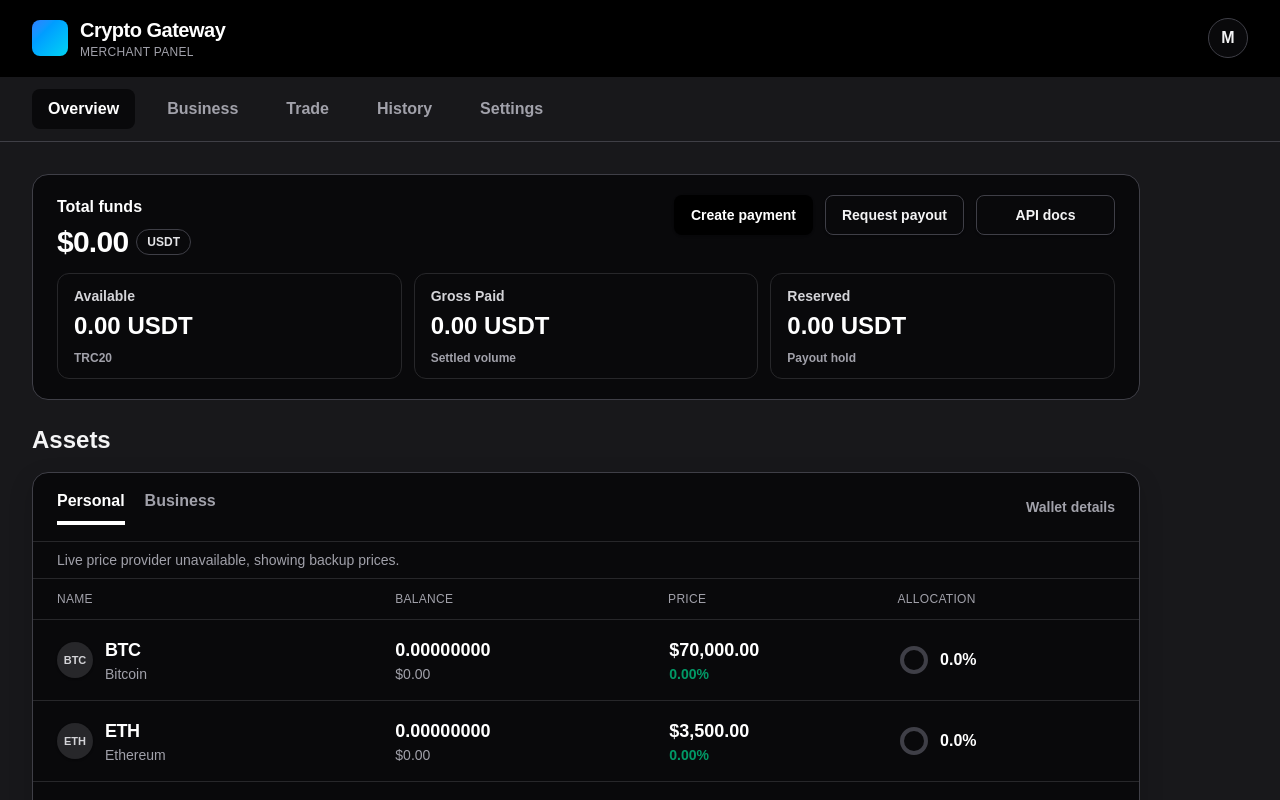
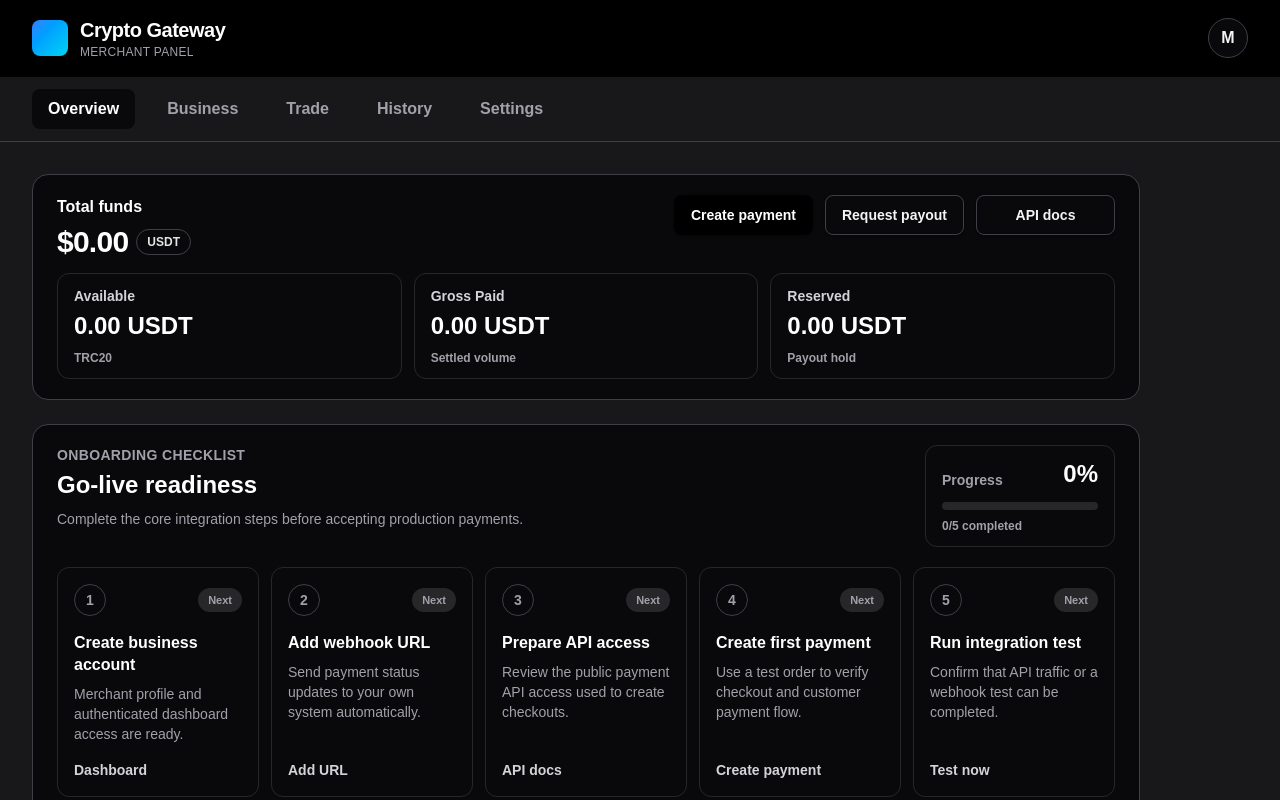
Before and after one commit to metaearnturkey2-coder/crypto-gateway-frontend, a Next.js app: page /overview in a window 1280 px wide. Shown: the top 800 px of the page. Built offline with nearby package versions, Linux system fonts and the light colour scheme; no server answers; sample sign-in values are in the browser's storage.

Commit message:
Add merchant onboarding checklist

```diff
--- a/src/app/overview/page.js
+++ b/src/app/overview/page.js
@@ -7,6 +7,19 @@ import { apiUrl } from "@/lib/api";
 
 export default function OverviewPage() {
   const [loading, setLoading] = useState(true);
+  const [merchant, setMerchant] = useState(null);
+  const [paymentStats, setPaymentStats] = useState({
+    total: 0,
+    paid: 0,
+    pending: 0,
+    expired: 0,
+  });
+  const [apiUsage, setApiUsage] = useState({
+    total: 0,
+    createCalls: 0,
+    statusCalls: 0,
+  });
+  const [webhookTestCompleted, setWebhookTestCompleted] = useState(false);
   const [available, setAvailable] = useState(0);
   const [grossPaid, setGrossPaid] = useState(0);
   const [reserved, setReserved] = useState(0);
@@ -101,11 +114,47 @@ export default function OverviewPage() {
       }
 
       try {
-        const res = await fetch(apiUrl("/api/merchant/dashboard"), {
-          headers: { Authorization: `Bearer ${token}` },
-        });
-        const data = await res.json();
-        const summary = data?.settlements?.summary;
+        const [dashboardRes, settlementsRes, paymentsRes, apiUsageRes, webhookTestRes] = await Promise.all([
+          fetch(apiUrl("/api/merchant/dashboard"), {
+            headers: { Authorization: `Bearer ${token}` },
+            cache: "no-store",
+          }),
+          fetch(apiUrl("/api/merchant/settlements"), {
+            headers: { Authorization: `Bearer ${token}` },
+            cache: "no-store",
+          }),
+          fetch(apiUrl("/api/payments?limit=1"), {
+            headers: { Authorization: `Bearer ${token}` },
+            cache: "no-store",
+          }),
+          fetch(apiUrl("/api/merchant/api-usage"), {
+            headers: { Authorization: `Bearer ${token}` },
+            cache: "no-store",
+          }),
+          fetch(apiUrl("/api/merchant/audit-logs?action=webhook.test&limit=1"), {
+            headers: { Authorization: `Bearer ${token}` },
+            cache: "no-store",
+          }),
+        ]);
+
+        if ([dashboardRes, settlementsRes, paymentsRes, apiUsageRes, webhookTestRes].some((response) => response.status === 401)) {
+          localStorage.removeItem("token");
+          window.location.href = "/login";
+          return;
+        }
+
+        const dashboardData = dashboardRes.ok ? await dashboardRes.json() : {};
+        const settlementsData = settlementsRes.ok ? await settlementsRes.json() : {};
+        const paymentsData = paymentsRes.ok ? await paymentsRes.json() : {};
+        const apiUsageData = apiUsageRes.ok ? await apiUsageRes.json() : {};
+        const webhookTestData = webhookTestRes.ok ? await webhookTestRes.json() : {};
+
+        setMerchant(dashboardData?.merchant || null);
+        setPaymentStats(paymentsData?.stats || { total: 0, paid: 0, pending: 0, expired: 0 });
+        setApiUsage(apiUsageData?.summary || { total: 0, createCalls: 0, statusCalls: 0 });
+        setWebhookTestCompleted(Number(webhookTestData?.totalCount || webhookTestData?.count || 0) > 0);
+
+        const summary = settlementsData?.summary;
         if (summary) {
           setAvailable(Number(summary.available || 0));
           setGrossPaid(Number(summary.grossPaid || 0));
@@ -124,6 +173,46 @@ export default function OverviewPage() {
 
     load();
   }, []);
+
+  const onboardingSteps = [
+    {
+      title: "Create business account",
+      description: "Merchant profile and authenticated dashboard access are ready.",
+      done: Boolean(merchant?.id),
+      href: "/overview",
+      action: "Dashboard",
+    },
+    {
+      title: "Add webhook URL",
+      description: "Send payment status updates to your own system automatically.",
+      done: Boolean(merchant?.callbackUrl),
+      href: "/settings/security",
+      action: merchant?.callbackUrl ? "Webhook settings" : "Add URL",
+    },
+    {
+      title: "Prepare API access",
+      description: "Review the public payment API access used to create checkouts.",
+      done: Boolean(merchant?.apiKey),
+      href: "/business-wallet/api-docs",
+      action: "API docs",
+    },
+    {
+      title: "Create first payment",
+      description: "Use a test order to verify checkout and customer payment flow.",
+      done: Number(paymentStats.total || 0) > 0,
+      href: "/business-wallet/merchants",
+      action: "Create payment",
+    },
+    {
+      title: "Run integration test",
+      description: "Confirm that API traffic or a webhook test can be completed.",
+      done: Number(apiUsage.total || 0) > 0 || webhookTestCompleted,
+      href: "/business-wallet/api-docs",
+      action: "Test now",
+    },
+  ];
+  const completedOnboardingSteps = onboardingSteps.filter((step) => step.done).length;
+  const onboardingProgress = Math.round((completedOnboardingSteps / onboardingSteps.length) * 100);
 
   useEffect(() => {
     const loadPrices = async () => {
@@ -211,6 +300,67 @@ export default function OverviewPage() {
             </div>
           </div>
         </div>
+
+        <section className="mt-6 rounded-2xl border border-zinc-700 bg-zinc-900 px-5 py-5 md:px-6">
+          <div className="flex flex-col gap-4 lg:flex-row lg:items-start lg:justify-between">
+            <div>
+              <p className="text-sm font-semibold uppercase tracking-wide text-zinc-500">Onboarding Checklist</p>
+              <h2 className="mt-1 text-2xl font-semibold text-white">Go-live readiness</h2>
+              <p className="mt-2 max-w-2xl text-sm text-zinc-400">
+                Complete the core integration steps before accepting production payments.
+              </p>
+            </div>
+            <div className="rounded-xl border border-zinc-800 bg-zinc-950 px-4 py-3 lg:min-w-[190px]">
+              <div className="flex items-end justify-between gap-3">
+                <p className="text-sm font-semibold text-zinc-400">Progress</p>
+                <p className="text-2xl font-bold text-white">{onboardingProgress}%</p>
+              </div>
+              <div className="mt-3 h-2 rounded-full bg-zinc-800">
+                <div
+                  className="h-full rounded-full bg-emerald-400 transition-all"
+                  style={{ width: `${onboardingProgress}%` }}
+                />
+              </div>
+              <p className="mt-2 text-xs font-semibold text-zinc-500">
+                {completedOnboardingSteps}/{onboardingSteps.length} completed
+              </p>
+            </div>
+          </div>
+
+          <div className="mt-5 grid grid-cols-1 gap-3 lg:grid-cols-5">
+            {onboardingSteps.map((step, index) => (
+              <Link
+                key={step.title}
+                href={step.href}
+                className="group flex min-h-[170px] flex-col justify-between rounded-xl border border-zinc-800 bg-zinc-950 p-4 transition hover:border-zinc-600 hover:bg-black"
+              >
+                <div>
+                  <div className="mb-4 flex items-center justify-between gap-3">
+                    <span
+                      className={`inline-flex h-8 w-8 items-center justify-center rounded-full border text-sm font-bold ${
+                        step.done
+                          ? "border-emerald-400/50 bg-emerald-400/15 text-emerald-300"
+                          : "border-zinc-700 bg-zinc-900 text-zinc-400"
+                      }`}
+                    >
+                      {step.done ? "OK" : index + 1}
+                    </span>
+                    <span
+                      className={`rounded-full px-2.5 py-1 text-[11px] font-semibold ${
+                        step.done ? "bg-emerald-400/15 text-emerald-300" : "bg-zinc-800 text-zinc-400"
+                      }`}
+                    >
+                      {step.done ? "Done" : "Next"}
+                    </span>
+                  </div>
+                  <h3 className="text-base font-semibold leading-snug text-white">{step.title}</h3>
+                  <p className="mt-2 text-sm leading-5 text-zinc-500">{step.description}</p>
+                </div>
+                <p className="mt-4 text-sm font-semibold text-zinc-300 group-hover:text-white">{step.action}</p>
+              </Link>
+            ))}
+          </div>
+        </section>
 
         <section className="mt-6">
           <h3 className="text-2xl font-semibold text-zinc-900 mb-4">Assets</h3>
```
